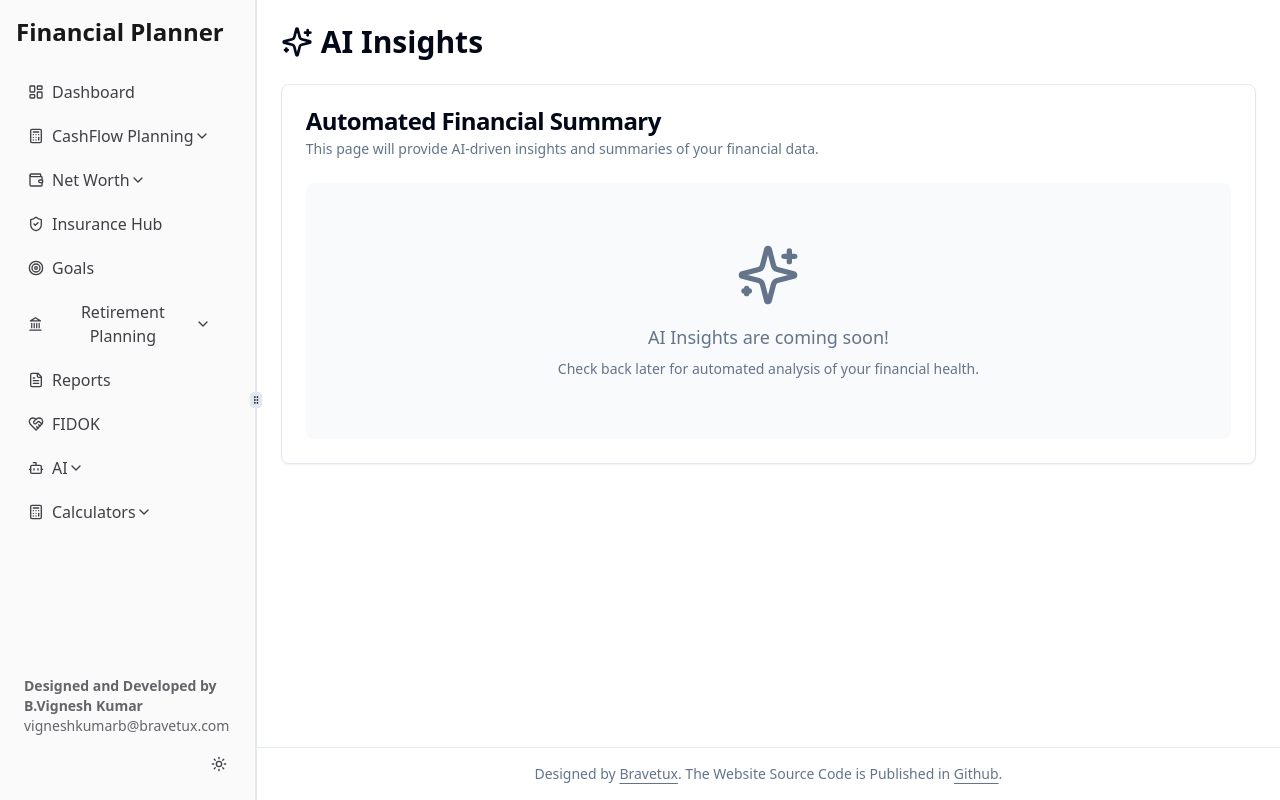
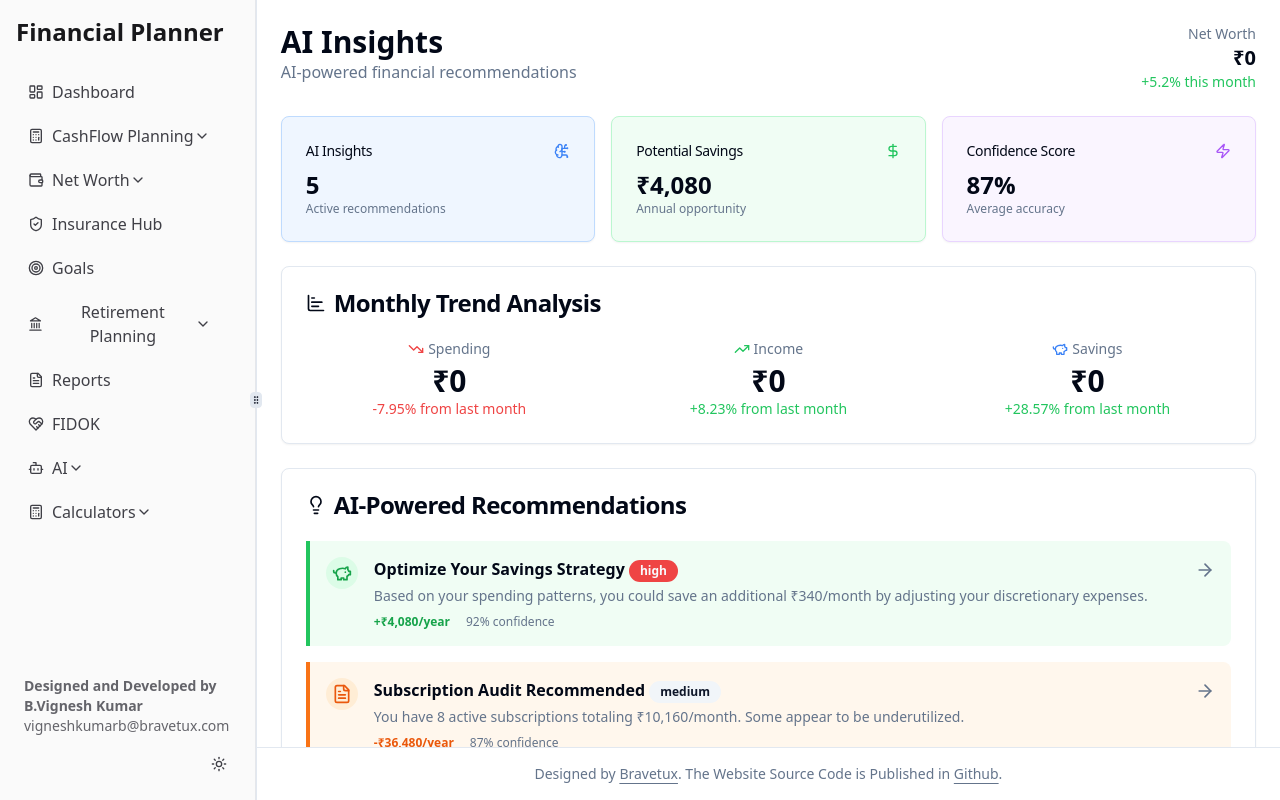
Before and after one commit to bravetux/Finance.AI, a React (Vite) app: page /dashboard/ai-insights in a window 1280 px wide. Built offline with nearby package versions, Linux system fonts and the light colour scheme.

Commit message:
[dyad] Implemented new AI Insights UI - wrote 1 file(s)

```diff
--- a/src/pages/AIInsights.tsx
+++ b/src/pages/AIInsights.tsx
@@ -1,35 +1,173 @@
 "use client";
 
-import React from "react";
-import { Card, CardContent, CardHeader, CardTitle, CardDescription } from "@/components/ui/card";
-import { Sparkles } from "lucide-react";
+import React, { useState, useEffect } from "react";
+import { Card, CardContent, CardHeader, CardTitle } from "@/components/ui/card";
+import { Badge } from "@/components/ui/badge";
+import { ArrowRight, BrainCircuit, DollarSign, Lightbulb, PiggyBank, TrendingDown, TrendingUp, Zap, BarChartHorizontal, FileText } from "lucide-react";
+
+// Helper to safely parse localStorage data
+const safeJSONParse = (key: string, defaultValue: any = {}) => {
+  try {
+    const item = localStorage.getItem(key);
+    return item ? JSON.parse(item) : defaultValue;
+  } catch (e) {
+    console.error(`Failed to parse JSON for key: ${key}`, e);
+    return defaultValue;
+  }
+};
 
 const AIInsights: React.FC = () => {
+  const [netWorth, setNetWorth] = useState(0);
+  const [monthlyIncome, setMonthlyIncome] = useState(0);
+  const [monthlySpending, setMonthlySpending] = useState(0);
+
+  useEffect(() => {
+    const updateData = () => {
+      // Net Worth Data
+      const netWorthData = safeJSONParse('netWorthData');
+      const totalAssets = (netWorthData.homeValue || 0) + (netWorthData.otherRealEstate || 0) + (netWorthData.jewellery || 0) +
+                            (netWorthData.sovereignGoldBonds || 0) + (netWorthData.ulipsSurrenderValue || 0) + (netWorthData.epfPpfVpf || 0) +
+                            (netWorthData.fixedDeposits || 0) + (netWorthData.debtFunds || 0) + (netWorthData.domesticStocks || 0) +
+                            (netWorthData.domesticMutualFunds || 0) + (netWorthData.internationalFunds || 0) + (netWorthData.smallCases || 0) +
+                            (netWorthData.savingsBalance || 0) + (netWorthData.preciousMetals || 0) + (netWorthData.cryptocurrency || 0) + (netWorthData.reits || 0);
+      const totalLiabilities = (netWorthData.homeLoan || 0) + (netWorthData.educationLoan || 0) + (netWorthData.carLoan || 0) +
+                               (netWorthData.personalLoan || 0) + (netWorthData.creditCardDues || 0) + (netWorthData.otherLiabilities || 0);
+      setNetWorth(totalAssets - totalLiabilities);
+
+      // Cashflow Data
+      const cashflowData = safeJSONParse('finance-data');
+      const totalAnnualIncome = (cashflowData.postTaxSalaryIncome || 0) + (cashflowData.businessIncome || 0) +
+                                (cashflowData.rentalProperty1 || 0) + (cashflowData.rentalProperty2 || 0) + (cashflowData.rentalProperty3 || 0) +
+                                (cashflowData.fdInterest || 0) + (cashflowData.bondIncome || 0) + (cashflowData.dividendIncome || 0);
+      const totalAnnualOutflows = ((cashflowData.monthlyHouseholdExpense || 0) + (cashflowData.monthlyPpf || 0) +
+                                   (cashflowData.monthlyUlip || 0) + (cashflowData.monthlyInsurance || 0) +
+                                   (cashflowData.monthlyRds || 0) + (cashflowData.monthlyLoanEMIs || 0) +
+                                   (cashflowData.monthlyDonation || 0) + (cashflowData.monthlyEntertainment || 0) +
+                                   (cashflowData.monthlyTravel || 0) + (cashflowData.monthlyOthers || 0)) * 12;
+
+      setMonthlyIncome(totalAnnualIncome / 12);
+      setMonthlySpending(totalAnnualOutflows / 12);
+    };
+
+    updateData();
+    window.addEventListener('storage', updateData);
+    return () => window.removeEventListener('storage', updateData);
+  }, []);
+
+  const monthlySavings = monthlyIncome - monthlySpending;
+
+  const formatCurrency = (value: number) => `₹${value.toLocaleString('en-IN', { maximumFractionDigits: 0 })}`;
+
   return (
     <div className="space-y-6">
-      <div className="flex items-center justify-between">
-        <h1 className="text-3xl font-bold flex items-center gap-2">
-          <Sparkles className="h-8 w-8" />
-          AI Insights
-        </h1>
+      <div className="flex items-start justify-between">
+        <div>
+          <h1 className="text-3xl font-bold">AI Insights</h1>
+          <p className="text-muted-foreground">AI-powered financial recommendations</p>
+        </div>
+        <div className="text-right">
+          <p className="text-sm text-muted-foreground">Net Worth</p>
+          <p className="text-xl font-bold">{formatCurrency(netWorth)}</p>
+          <p className="text-sm text-green-500">+5.2% this month</p>
+        </div>
       </div>
 
+      {/* Top Row Cards */}
+      <div className="grid gap-4 md:grid-cols-3">
+        <Card className="bg-blue-50 dark:bg-blue-900/30 border-blue-200 dark:border-blue-800">
+          <CardHeader className="flex flex-row items-center justify-between space-y-0 pb-2">
+            <CardTitle className="text-sm font-medium">AI Insights</CardTitle>
+            <BrainCircuit className="h-4 w-4 text-blue-500" />
+          </CardHeader>
+          <CardContent>
+            <div className="text-2xl font-bold">5</div>
+            <p className="text-xs text-muted-foreground">Active recommendations</p>
+          </CardContent>
+        </Card>
+        <Card className="bg-green-50 dark:bg-green-900/30 border-green-200 dark:border-green-800">
+          <CardHeader className="flex flex-row items-center justify-between space-y-0 pb-2">
+            <CardTitle className="text-sm font-medium">Potential Savings</CardTitle>
+            <DollarSign className="h-4 w-4 text-green-500" />
+          </CardHeader>
+          <CardContent>
+            <div className="text-2xl font-bold">{formatCurrency(340 * 12)}</div>
+            <p className="text-xs text-muted-foreground">Annual opportunity</p>
+          </CardContent>
+        </Card>
+        <Card className="bg-purple-50 dark:bg-purple-900/30 border-purple-200 dark:border-purple-800">
+          <CardHeader className="flex flex-row items-center justify-between space-y-0 pb-2">
+            <CardTitle className="text-sm font-medium">Confidence Score</CardTitle>
+            <Zap className="h-4 w-4 text-purple-500" />
+          </CardHeader>
+          <CardContent>
+            <div className="text-2xl font-bold">87%</div>
+            <p className="text-xs text-muted-foreground">Average accuracy</p>
+          </CardContent>
+        </Card>
+      </div>
+
+      {/* Monthly Trend Analysis */}
       <Card>
         <CardHeader>
-          <CardTitle>Automated Financial Summary</CardTitle>
-          <CardDescription>
-            This page will provide AI-driven insights and summaries of your financial data.
-          </CardDescription>
+          <CardTitle className="flex items-center gap-2"><BarChartHorizontal className="h-5 w-5" /> Monthly Trend Analysis</CardTitle>
         </CardHeader>
-        <CardContent>
-          <div className="flex flex-col items-center justify-center h-64 text-center bg-muted/50 rounded-lg">
-            <Sparkles className="h-16 w-16 text-muted-foreground mb-4" />
-            <p className="text-lg font-medium text-muted-foreground">
-              AI Insights are coming soon!
-            </p>
-            <p className="text-sm text-muted-foreground mt-2">
-              Check back later for automated analysis of your financial health.
-            </p>
+        <CardContent className="grid gap-8 md:grid-cols-3 text-center">
+          <div>
+            <p className="text-sm text-muted-foreground flex items-center justify-center gap-1"><TrendingDown className="h-4 w-4 text-red-500" /> Spending</p>
+            <p className="text-3xl font-bold mt-1">{formatCurrency(monthlySpending)}</p>
+            <p className="text-sm text-red-500">-7.95% from last month</p>
+          </div>
+          <div>
+            <p className="text-sm text-muted-foreground flex items-center justify-center gap-1"><TrendingUp className="h-4 w-4 text-green-500" /> Income</p>
+            <p className="text-3xl font-bold mt-1">{formatCurrency(monthlyIncome)}</p>
+            <p className="text-sm text-green-500">+8.23% from last month</p>
+          </div>
+          <div>
+            <p className="text-sm text-muted-foreground flex items-center justify-center gap-1"><PiggyBank className="h-4 w-4 text-blue-500" /> Savings</p>
+            <p className="text-3xl font-bold mt-1">{formatCurrency(monthlySavings)}</p>
+            <p className="text-sm text-green-500">+28.57% from last month</p>
+          </div>
+        </CardContent>
+      </Card>
+
+      {/* AI-Powered Recommendations */}
+      <Card>
+        <CardHeader>
+          <CardTitle className="flex items-center gap-2"><Lightbulb className="h-5 w-5" /> AI-Powered Recommendations</CardTitle>
+        </CardHeader>
+        <CardContent className="space-y-4">
+          <div className="flex items-start gap-4 p-4 border-l-4 border-green-500 bg-green-50 dark:bg-green-900/30 rounded-r-lg">
+            <div className="flex-shrink-0 h-8 w-8 rounded-full bg-green-100 dark:bg-green-900 flex items-center justify-center">
+              <PiggyBank className="h-5 w-5 text-green-600 dark:text-green-400" />
+            </div>
+            <div className="flex-grow">
+              <div className="flex items-center justify-between">
+                <h3 className="font-semibold">Optimize Your Savings Strategy <Badge variant="destructive">high</Badge></h3>
+                <ArrowRight className="h-5 w-5 text-muted-foreground" />
+              </div>
+              <p className="text-sm text-muted-foreground mt-1">Based on your spending patterns, you could save an additional {formatCurrency(340)}/month by adjusting your discretionary expenses.</p>
+              <div className="flex items-center gap-4 text-xs mt-2">
+                <span className="font-bold text-green-600">+{formatCurrency(4080)}/year</span>
+                <span className="text-muted-foreground">92% confidence</span>
+              </div>
+            </div>
+          </div>
+
+          <div className="flex items-start gap-4 p-4 border-l-4 border-orange-500 bg-orange-50 dark:bg-orange-900/30 rounded-r-lg">
+            <div className="flex-shrink-0 h-8 w-8 rounded-full bg-orange-100 dark:bg-orange-900 flex items-center justify-center">
+              <FileText className="h-5 w-5 text-orange-600 dark:text-orange-400" />
+            </div>
+            <div className="flex-grow">
+              <div className="flex items-center justify-between">
+                <h3 className="font-semibold">Subscription Audit Recommended <Badge variant="secondary">medium</Badge></h3>
+                <ArrowRight className="h-5 w-5 text-muted-foreground" />
+              </div>
+              <p className="text-sm text-muted-foreground mt-1">You have 8 active subscriptions totaling {formatCurrency(127 * 80)}/month. Some appear to be underutilized.</p>
+              <div className="flex items-center gap-4 text-xs mt-2">
+                <span className="font-bold text-orange-600">-{formatCurrency(456 * 80)}/year</span>
+                <span className="text-muted-foreground">87% confidence</span>
+              </div>
+            </div>
           </div>
         </CardContent>
       </Card>
```
